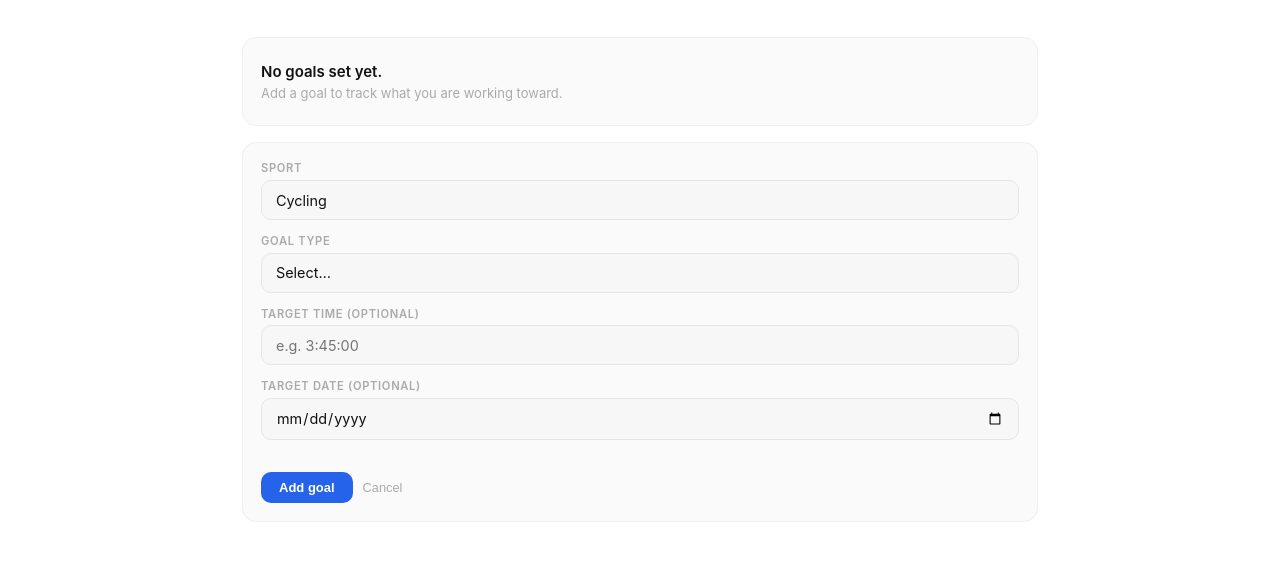
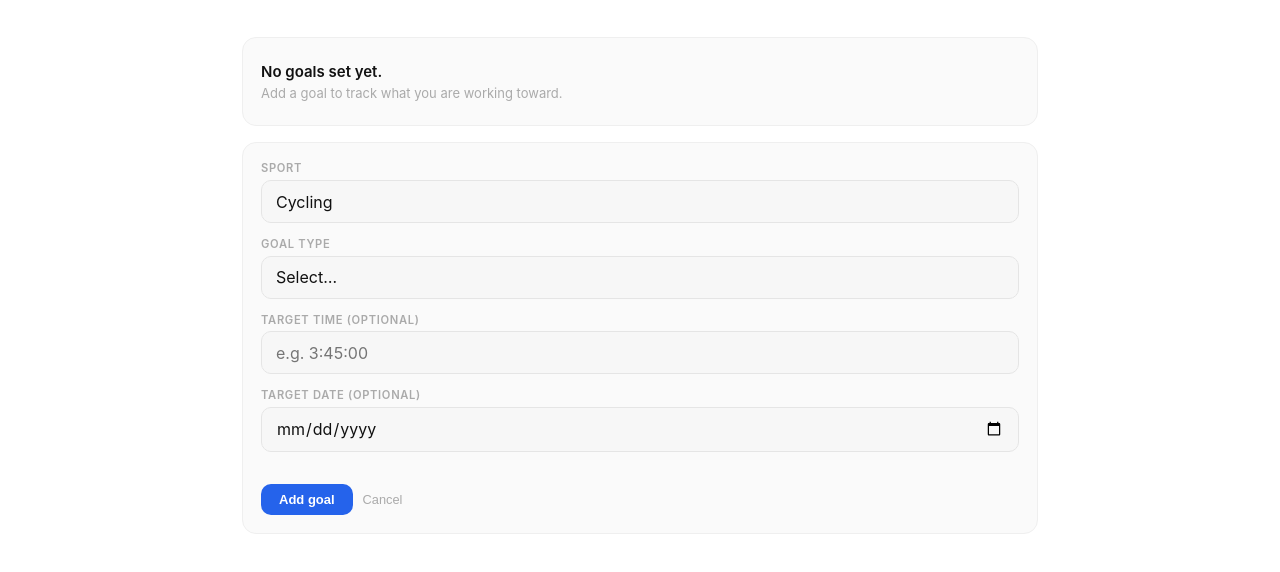
Before and after one commit to LouisTucker31/adaptive-training, a plain HTML site: page goals.html in a window 1280 px wide. Both pictures are taken after a click on the button "+ Add a goal". Shown: the part 210-782 px from the top of the page. Drawn offline with Linux system fonts and the light colour scheme.

Commit message:
Add files via upload

```diff
--- a/css/base.css
+++ b/css/base.css
@@ -55,3 +55,19 @@
 [data-theme="dark"] {
   color-scheme: dark;
 }
+
+/* ── Prevent iOS auto-zoom on input focus ── */
+@media screen and (-webkit-min-device-pixel-ratio: 0) {
+  input[type="text"],
+  input[type="number"],
+  input[type="date"],
+  input[type="email"],
+  input[type="password"],
+  input[type="search"],
+  input[type="tel"],
+  input[type="url"],
+  select,
+  textarea {
+    font-size: 16px !important;
+  }
+}
--- a/goals.html
+++ b/goals.html
@@ -3,9 +3,9 @@
   <head>
     <meta charset="UTF-8" />
     <meta name="description" content="Adaptive Training — personalised cycling and running training plans." />
-    <meta name="viewport" content="width=device-width, initial-scale=1.0" />
+    <meta name="viewport" content="width=device-width, initial-scale=1.0, maximum-scale=1.0, user-scalable=no" />
     <link rel="icon" type="image/svg+xml" href="favicon.svg" />
-    <link rel="apple-touch-icon" href="icon192.png" />
+    <link rel="apple-touch-icon" href="apple-touch-icon.png" />
     <link rel="manifest" href="manifest.json" />
     <meta name="theme-color" content="#2563eb" />
     <link rel="apple-touch-icon" href="favicon.svg" />
```
Also changed, not shown: 404.html (+2 -2 lines), create.html (+2 -2 lines), cycling.html (+2 -2 lines), index.html (+2 -2 lines), pbs.html (+2 -2 lines), profile.html (+2 -2 lines), programme.html (+2 -2 lines), programmes.html (+2 -2 lines), running.html (+2 -2 lines), apple-touch-icon.png (added), icon192.png, icon512.png, manifest.json.
